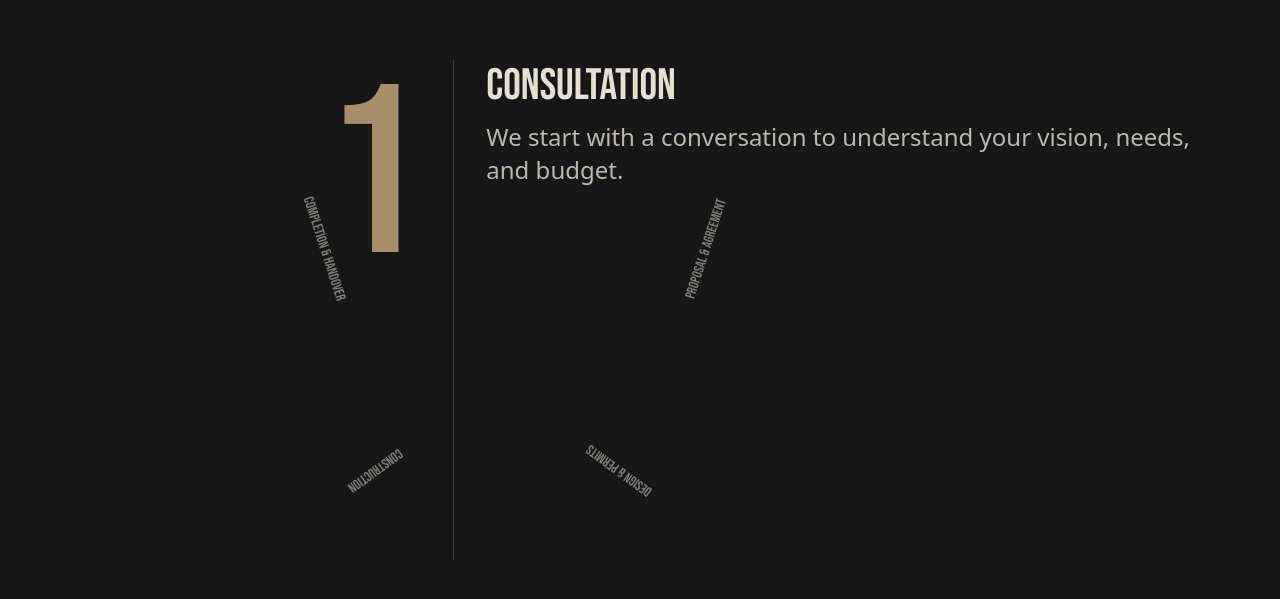
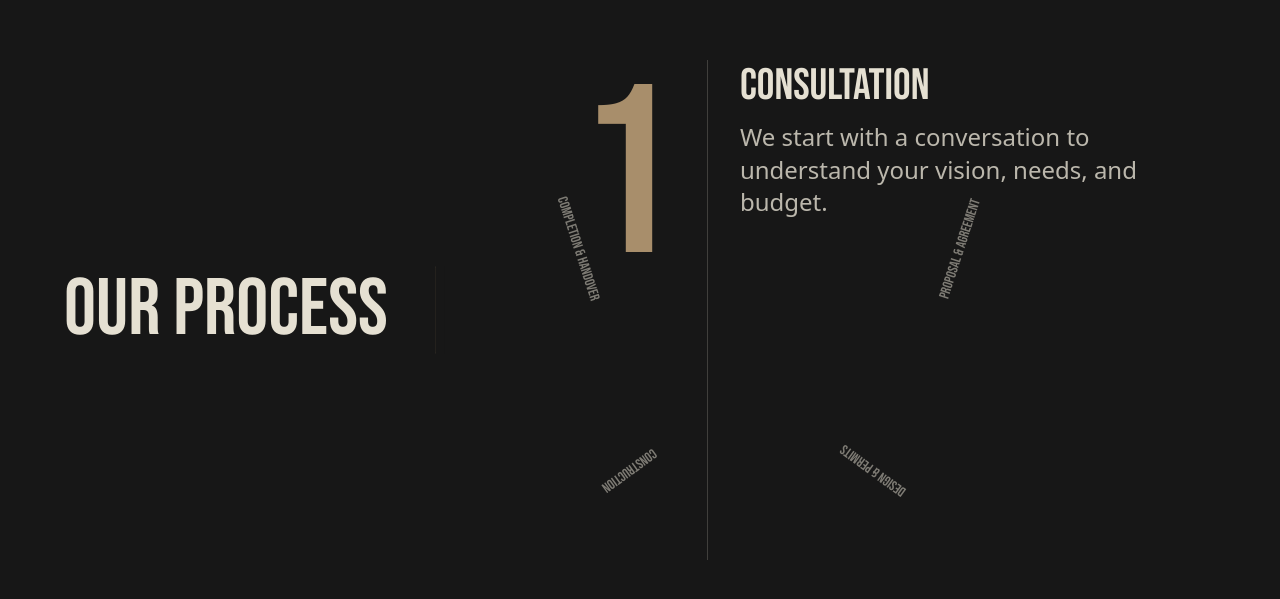
Before and after one commit to NetanelSegal/fastruct, a Next.js app: page / in a window 1280 px wide. Shown: the part 11375-11974 px from the top of the page. Built offline with nearby package versions, Linux system fonts and the light colour scheme.

Commit message:
fix build error

```diff
--- a/src/components/Section.tsx
+++ b/src/components/Section.tsx
@@ -1,4 +1,4 @@
-import React from 'react';
+import React, { RefObject } from 'react';
 import { clsx } from 'clsx';
 import { ColorsUnion } from '@/lib/css-constants';
 
@@ -6,6 +6,7 @@ interface SectionProps extends React.HTMLAttributes<HTMLElement> {
   children: React.ReactNode;
   bgColor?: ColorsUnion;
   textColor?: ColorsUnion;
+  ref?: RefObject<HTMLElement | null>;
 }
 
 export const Section = ({
@@ -13,6 +14,7 @@ export const Section = ({
   className,
   bgColor,
   textColor,
+  ref,
   ...props
 }: SectionProps) => {
   const classes = clsx(
@@ -23,7 +25,7 @@ export const Section = ({
   );
 
   return (
-    <section className={classes} {...props}>
+    <section className={classes} {...props} ref={ref}>
       {children}
     </section>
   );
--- a/src/sections/home/OurProcessSection.tsx
+++ b/src/sections/home/OurProcessSection.tsx
@@ -5,6 +5,7 @@ import { Section } from '@/components/Section';
 import { motion, useScroll, useTransform, AnimatePresence } from 'motion/react';
 import { IProcess } from '@/types/home';
 import clsx from 'clsx';
+import AnimatedHeading from '@/components/text-animation/AnimatedHeading';
 
 const OurProcessSection: React.FC<IProcess> = ({ title, steps }) => {
   const containerRef = useRef<HTMLDivElement>(null);
@@ -19,10 +20,7 @@ const OurProcessSection: React.FC<IProcess> = ({ title, steps }) => {
 
   useEffect(() => {
     const unsubscribe = scrollYProgress.on('change', (latest) => {
-      const newIndex = Math.min(
-        Math.floor(latest * numSteps),
-        numSteps - 1
-      );
+      const newIndex = Math.min(Math.floor(latest * numSteps), numSteps - 1);
       setCurrentStepIndex(newIndex);
     });
     return () => unsubscribe();
@@ -31,15 +29,20 @@ const OurProcessSection: React.FC<IProcess> = ({ title, steps }) => {
   const rotateZ = useTransform(
     scrollYProgress,
     [0, 1],
-    [0, 360 - (360 / numSteps)] // Rotate almost a full circle
+    [0, 360 - 360 / numSteps] // Rotate almost a full circle
   );
 
   return (
-    <Section className='min-h-[300vh] relative' ref={containerRef}>
-      <div className='sticky top-0 h-screen flex items-center justify-center overflow-hidden'>
-        <div className='flex flex-col md:flex-row items-center md:items-start justify-center w-full max-w-6xl mx-auto p-4'>
+    <Section className='relative min-h-[300vh]' ref={containerRef}>
+      <div className='sticky top-0 flex h-screen items-center justify-center overflow-hidden'>
+        <AnimatedHeading
+          text={title}
+          className='text-h1 font-bebas text-light basis-1/2'
+          revealColor='dark'
+        />
+        <div className='mx-auto flex w-full max-w-6xl flex-col items-center justify-center p-4 md:flex-row md:items-start'>
           {/* Left side: Animated Number */}
-          <div className='relative w-full md:w-1/3 flex justify-center md:justify-end items-center md:pr-8'>
+          <div className='relative flex w-full items-center justify-center md:w-1/3 md:justify-end md:pr-8'>
             <AnimatePresence mode='wait'>
               <motion.div
                 key={currentStepIndex}
@@ -47,14 +50,14 @@ const OurProcessSection: React.FC<IProcess> = ({ title, steps }) => {
                 animate={{ opacity: 1, y: 0 }}
                 exit={{ opacity: 0, y: -50 }}
                 transition={{ duration: 0.3 }}
-                className='text-[15rem] leading-none font-bebas text-accent'>
+                className='font-bebas text-accent text-[15rem] leading-none'>
                 {currentStepIndex + 1}
               </motion.div>
             </AnimatePresence>
           </div>
 
           {/* Right side: Step Content and Rotating Steps */}
-          <div className='relative w-full md:w-2/3 flex flex-col items-center md:items-start md:pl-8 border-t md:border-t-0 md:border-l border-light/20 pt-8 md:pt-0 md:h-[500px]'>
+          <div className='border-light/20 relative flex w-full flex-col items-center border-t pt-8 md:h-[500px] md:w-2/3 md:items-start md:border-t-0 md:border-l md:pt-0 md:pl-8'>
             {/* Active Step Content */}
             <div className='relative z-10 text-center md:text-left'>
               <AnimatePresence mode='wait'>
@@ -63,8 +66,7 @@ const OurProcessSection: React.FC<IProcess> = ({ title, steps }) => {
                   initial={{ opacity: 0, y: 20 }}
                   animate={{ opacity: 1, y: 0 }}
                   exit={{ opacity: 0, y: -20 }}
-                  transition={{ duration: 0.3 }}
-                >
+                  transition={{ duration: 0.3 }}>
                   <h3 className='text-h3 font-bebas text-light mb-2'>
                     {steps[currentStepIndex].title}
                   </h3>
@@ -78,13 +80,14 @@ const OurProcessSection: React.FC<IProcess> = ({ title, steps }) => {
             {/* Rotating Steps (Circular Layout) */}
             <motion.div
               style={{ rotateZ }}
-              className='absolute inset-0 flex items-center justify-center md:justify-start'
-            >
+              className='absolute inset-0 flex items-center justify-center md:justify-start'>
               {steps.map((step, index) => {
                 const angle = (index / numSteps) * 360;
                 const radius = 200; // Adjust radius as needed
-                const x = radius * Math.cos((angle * Math.PI) / 180 - Math.PI / 2); // - Math.PI / 2 to start from top
-                const y = radius * Math.sin((angle * Math.PI) / 180 - Math.PI / 2);
+                const x =
+                  radius * Math.cos((angle * Math.PI) / 180 - Math.PI / 2); // - Math.PI / 2 to start from top
+                const y =
+                  radius * Math.sin((angle * Math.PI) / 180 - Math.PI / 2);
 
                 const isCurrent = index === currentStepIndex;
 
@@ -92,7 +95,7 @@ const OurProcessSection: React.FC<IProcess> = ({ title, steps }) => {
                   <motion.div
                     key={index}
                     className={clsx(
-                      'absolute p-2 rounded-full transition-opacity duration-300',
+                      'absolute rounded-full p-2 transition-opacity duration-300',
                       {
                         'opacity-0': isCurrent,
                         'opacity-50': !isCurrent,
@@ -102,9 +105,8 @@ const OurProcessSection: React.FC<IProcess> = ({ title, steps }) => {
                       x: x,
                       y: y,
                       rotateZ: -angle, // Counter-rotate to keep text upright
-                    }}
-                  >
-                    <span className='text-sm font-bebas text-light whitespace-nowrap'>
+                    }}>
+                    <span className='font-bebas text-light text-sm whitespace-nowrap'>
                       {step.title}
                     </span>
                   </motion.div>
```
